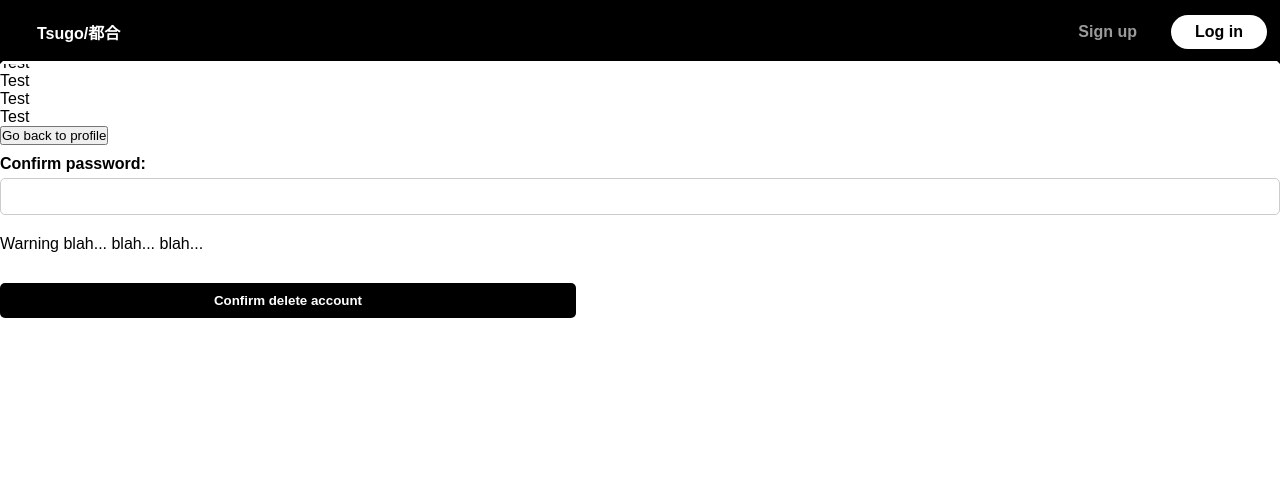
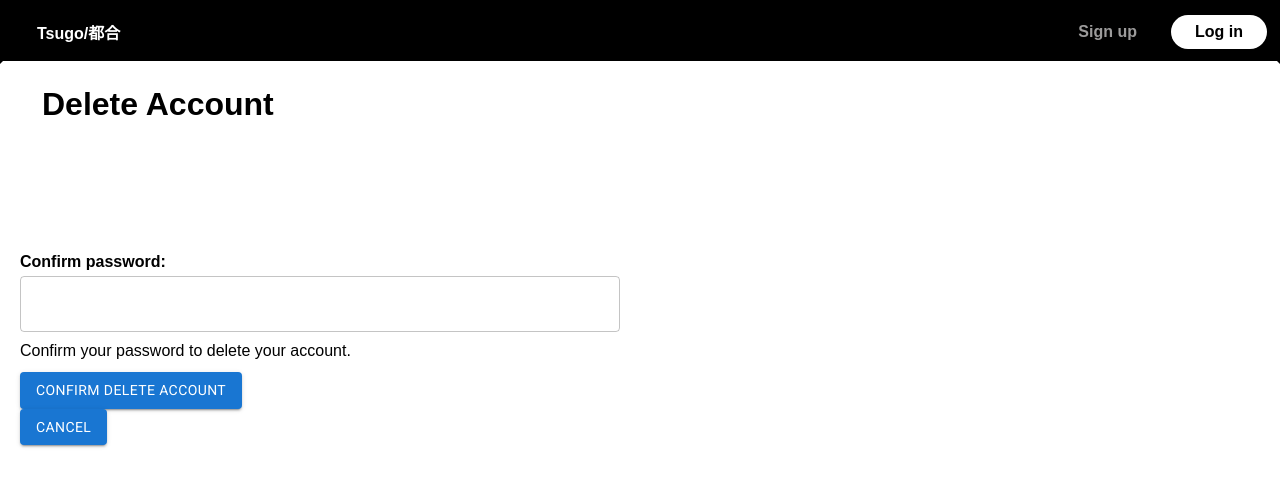
Before and after one commit to TSUGO-CORPORATED/tsugo-website, a Next.js app: page /profile/delete-account in a window 1280 px wide. Shown: the top 486 px of the page. Built offline with nearby package versions, Linux system fonts and the light colour scheme; no server answers; sample sign-in values are in the browser's storage; a web font is replaced by a local one.

Commit message:
added styling to delete account and update password

```diff
--- a/src/app/profile/delete-account/delete-account-card.tsx
+++ b/src/app/profile/delete-account/delete-account-card.tsx
@@ -7,6 +7,7 @@ import { deleteUser, reauthenticateWithCredential, EmailAuthProvider } from 'fir
 import { auth } from "../../../firebase";
 import { useRouter } from 'next/navigation';
 import axios from "axios";
+import { TextField, Button } from '@mui/material';
 
 export default function DeleteAccountCard(): JSX.Element {
     // STATE VARIABLES
@@ -56,33 +57,30 @@ export default function DeleteAccountCard(): JSX.Element {
     }
 
     return (
-        <div>
-            <p>Test</p>
-            <p>Test</p>
-            <p>Test</p>
-            <p>Test</p>
-            <p>Test</p>
-            <p>Test</p>
-            <p>Test</p>
-            <Link href='/profile'>
-                <button className='aadsf'>Go back to profile</button>
-            </Link>
+        <div className="delete-account__container">
+            <h1 className="delete-account__header">Delete Account</h1>
+
             <form onSubmit={deleteAccountFunction}>
-                <div className='add_request_box'>
-                    <label className='add_request_label'>Confirm password:</label>
-                    <input
+                <div className='delete-account__form'>
+                    <label className='delete-account__label'>Confirm password:</label>
+                    <TextField
+                        variant="outlined"
                         type="text"
                         value={confirmPassword}
                         onChange={(e) => setConfirmPassword(e.target.value)}
                         required
-                        className='add_request_input'
+                        className='delete-account__input'
                     />
                 </div>
-                <p>Warning blah... blah... blah...</p>
-                <div className="button_box">
-                    <button type="submit" className='add_request_submit_button'>Confirm delete account</button>
+                <p className="delete-account__message">Confirm your password to delete your account.</p>
+                <div className="delete-account__button_box">
+                    <Button variant="contained" type="submit" className='delete-account__submit_button'>Confirm delete account</Button>
                 </div>
             </form>
+
+            <Link href='/profile'>
+                <Button variant="contained" className='delete-account__profile-button'>Cancel</Button>
+            </Link>
         </div>
     )
 }
--- a/src/app/profile/edit-profile/edit-profile-card.tsx
+++ b/src/app/profile/edit-profile/edit-profile-card.tsx
@@ -189,7 +189,7 @@ export default function EditProfile() {
                 <Button variant="contained" className='edit-profile-container__button' id='edit-button' onClick={handleUpdate}>Save Changes</Button>
                 <Link className='edit-profile-container__profile-link' href="/profile">
                     <Button variant='contained' className='edit-profile-container__profile-button' id='edit-profile-container__profile-button'>
-                    Profile
+                    Cancel
                     </Button>
                 </Link>
         </div>
--- /dev/null
+++ b/src/css/_delete-account.scss
@@ -0,0 +1,57 @@
+.delete-account{
+    @include flexCenter(column);
+    align-items: flex-start;
+    height: 100vh;
+    width: 100vw;
+
+    &__container {
+        padding-top: 64px;
+        width: 100%;
+        height: 100%;
+        margin-left: 20px;
+    }
+
+    &__header {
+        margin: 22px;
+        margin-bottom: 130px;
+    }
+
+    &__form {
+        margin: 10px 0;
+        width: 100%;
+        display: flex;
+        flex-direction: column;
+        align-items: flex-start;
+    }
+
+    &__label {
+        font-weight: bold;
+        margin-bottom: 5px;
+    }
+
+    &__submit-button {
+        margin-bottom: 12px;
+    }
+
+    &__profile-button {
+        margin-top: 12px;
+    }
+
+    &__message {
+        margin-bottom: 12px;
+    }
+
+    &__input {
+        width: 100%;
+        padding: 10px;
+        border: 1px solid #ccc;
+        border-radius: 5px;
+        margin-bottom: 10px;
+    }
+}
+
+@media (min-width: 600px) {
+    .delete-account__container {
+        width: 600px;
+    }
+}
--- a/src/css/_profile-components.scss
+++ b/src/css/_profile-components.scss
@@ -33,13 +33,13 @@
         display: flex;
         flex-direction: column;
         height: 80%;
-        width: 100%;
+        width: 80%;
         align-items: center;
         margin: 12px;
     }
 
     &__label {
-        height: 20%;
+        height: 16px;
         width: 90%;
         align-self: center;
         margin-left: 30px;
@@ -49,7 +49,7 @@
     }
 
     &__profile-p {
-        height: 20%;
+        height: 15%;
         width: 90%;
         align-self: center;
         margin-left: 30px;
--- a/src/css/styles.css
+++ b/src/css/styles.css
@@ -351,12 +351,12 @@
   display: flex;
   flex-direction: column;
   height: 80%;
-  width: 100%;
+  width: 80%;
   align-items: center;
   margin: 12px;
 }
 .profile-container__label {
-  height: 20%;
+  height: 16px;
   width: 90%;
   align-self: center;
   margin-left: 30px;
@@ -365,7 +365,7 @@
   font-size: 12px;
 }
 .profile-container__profile-p {
-  height: 20%;
+  height: 15%;
   width: 90%;
   align-self: center;
   margin-left: 30px;
@@ -964,6 +964,107 @@
     width: 700px;
   }
 }
+.update-password {
+  display: flex;
+  justify-content: center;
+  align-items: center;
+  flex-direction: column;
+  align-items: flex-start;
+  height: 100vh;
+  width: 100vw;
+}
+.update-password__container {
+  padding-top: 64px;
+  width: 100%;
+  height: 100%;
+  margin-left: 20px;
+}
+.update-password__header {
+  margin: 22px;
+  margin-bottom: 130px;
+}
+.update-password__form {
+  margin: 10px 0;
+  width: 100%;
+  display: flex;
+  flex-direction: column;
+  align-items: flex-start;
+}
+.update-password__label {
+  font-weight: bold;
+  margin-bottom: 5px;
+}
+.update-password__submit-button {
+  margin-bottom: 12px;
+}
+.update-password__profile-button {
+  margin-top: 12px;
+}
+.update-password__input {
+  width: 100%;
+  padding: 10px;
+  border: 1px solid #ccc;
+  border-radius: 5px;
+  margin-bottom: 10px;
+}
+
+@media (min-width: 600px) {
+  .update-password__container {
+    width: 600px;
+  }
+}
+.delete-account {
+  display: flex;
+  justify-content: center;
+  align-items: center;
+  flex-direction: column;
+  align-items: flex-start;
+  height: 100vh;
+  width: 100vw;
+}
+.delete-account__container {
+  padding-top: 64px;
+  width: 100%;
+  height: 100%;
+  margin-left: 20px;
+}
+.delete-account__header {
+  margin: 22px;
+  margin-bottom: 130px;
+}
+.delete-account__form {
+  margin: 10px 0;
+  width: 100%;
+  display: flex;
+  flex-direction: column;
+  align-items: flex-start;
+}
+.delete-account__label {
+  font-weight: bold;
+  margin-bottom: 5px;
+}
+.delete-account__submit-button {
+  margin-bottom: 12px;
+}
+.delete-account__profile-button {
+  margin-top: 12px;
+}
+.delete-account__message {
+  margin-bottom: 12px;
+}
+.delete-account__input {
+  width: 100%;
+  padding: 10px;
+  border: 1px solid #ccc;
+  border-radius: 5px;
+  margin-bottom: 10px;
+}
+
+@media (min-width: 600px) {
+  .delete-account__container {
+    width: 600px;
+  }
+}
 .navbar {
   border-style: solid;
   border-bottom-color: #ffffff;
--- a/src/css/styles.scss
+++ b/src/css/styles.scss
@@ -17,6 +17,8 @@
 @import './_history';
 @import './_appointment-detail-card';
 @import './_home';
+@import './update-password';
+@import './delete-account';
 
 //CSS Global Component
 @import './_navbar';
```
Also changed, not shown: src/app/profile/profile-components.tsx (+7 -4 lines), src/app/profile/update-password/update-password-card.tsx (+21 -21 lines), src/css/_update-password.scss (added, +53 -0 lines), 2 other files (tests, documents, lock files or other folders).
